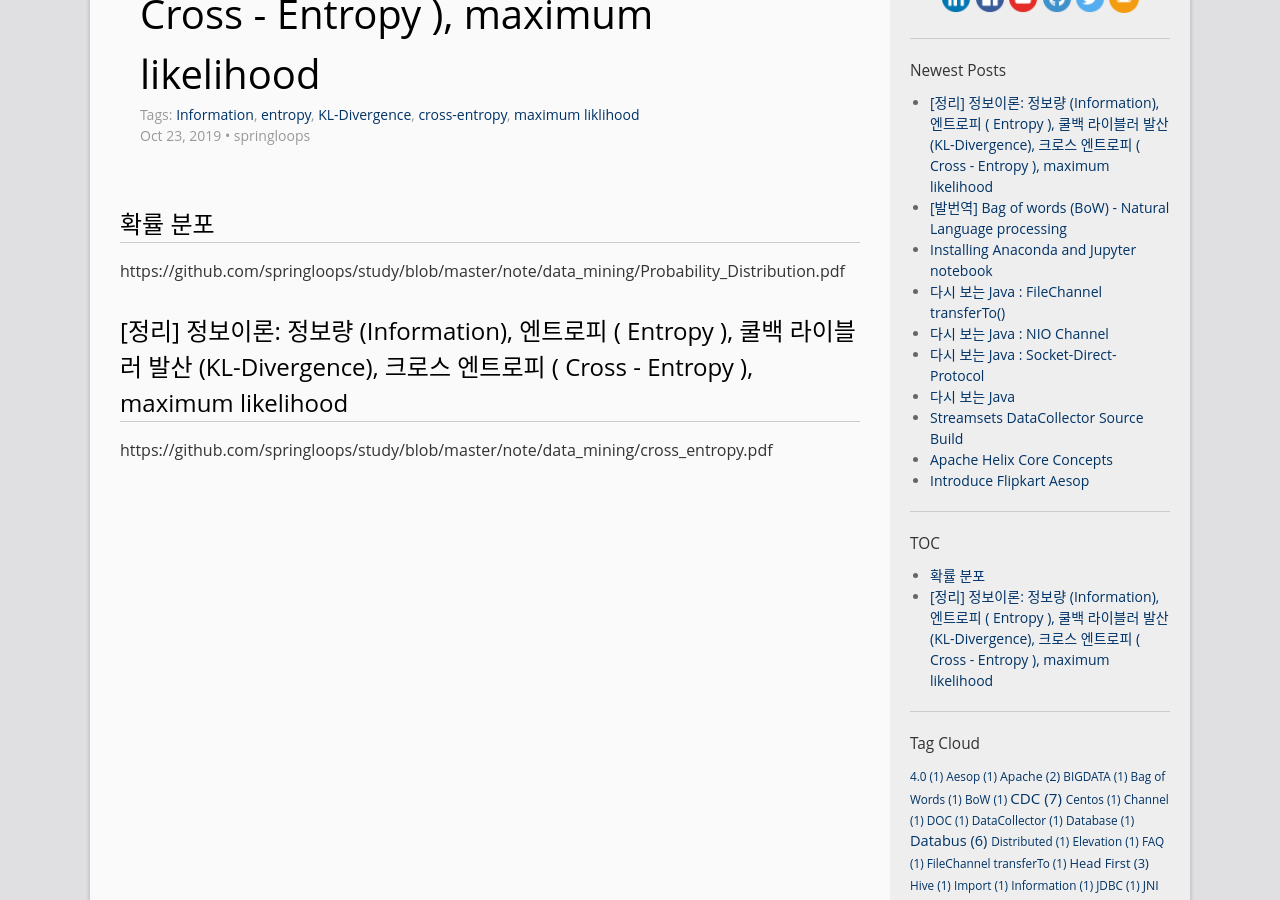
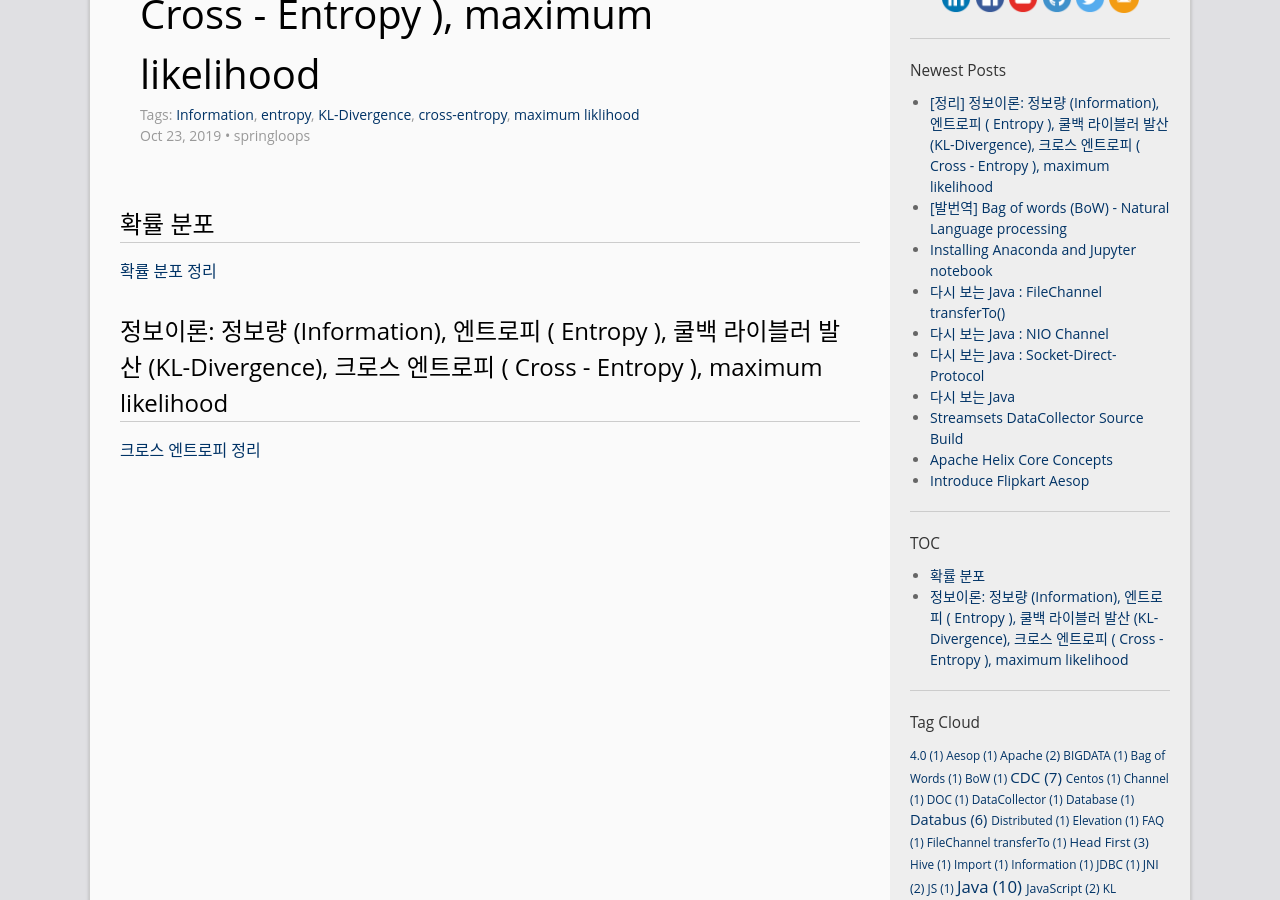
Before and after one commit to springloops/springloops.github.io, a Jekyll site: the page built from _posts/2019-10-23-cross-entropy.md, in a window 1280 px wide and 900 px high, scrolled down 328 px. Built offline with Jekyll 4.4.1, drawn with Linux system fonts in a browser that asks for light colours.

Commit message:
cross entropy

```diff
--- a/_posts/2019-10-23-cross-entropy.md
+++ b/_posts/2019-10-23-cross-entropy.md
@@ -15,7 +15,9 @@
 ---
 
 # 확률 분포
-https://github.com/springloops/study/blob/master/note/data_mining/Probability_Distribution.pdf
 
-# [정리] 정보이론: 정보량 (Information), 엔트로피 ( Entropy ), 쿨백 라이블러 발산 (KL-Divergence), 크로스 엔트로피 ( Cross - Entropy ), maximum likelihood
-https://github.com/springloops/study/blob/master/note/data_mining/cross_entropy.pdf
+[확률 분포 정리](https://github.com/springloops/study/blob/master/note/data_mining/Probability_Distribution.pdf)
+
+# 정보이론: 정보량 (Information), 엔트로피 ( Entropy ), 쿨백 라이블러 발산 (KL-Divergence), 크로스 엔트로피 ( Cross - Entropy ), maximum likelihood
+
+[크로스 엔트로피 정리](https://github.com/springloops/study/blob/master/note/data_mining/cross_entropy.pdf)
```
